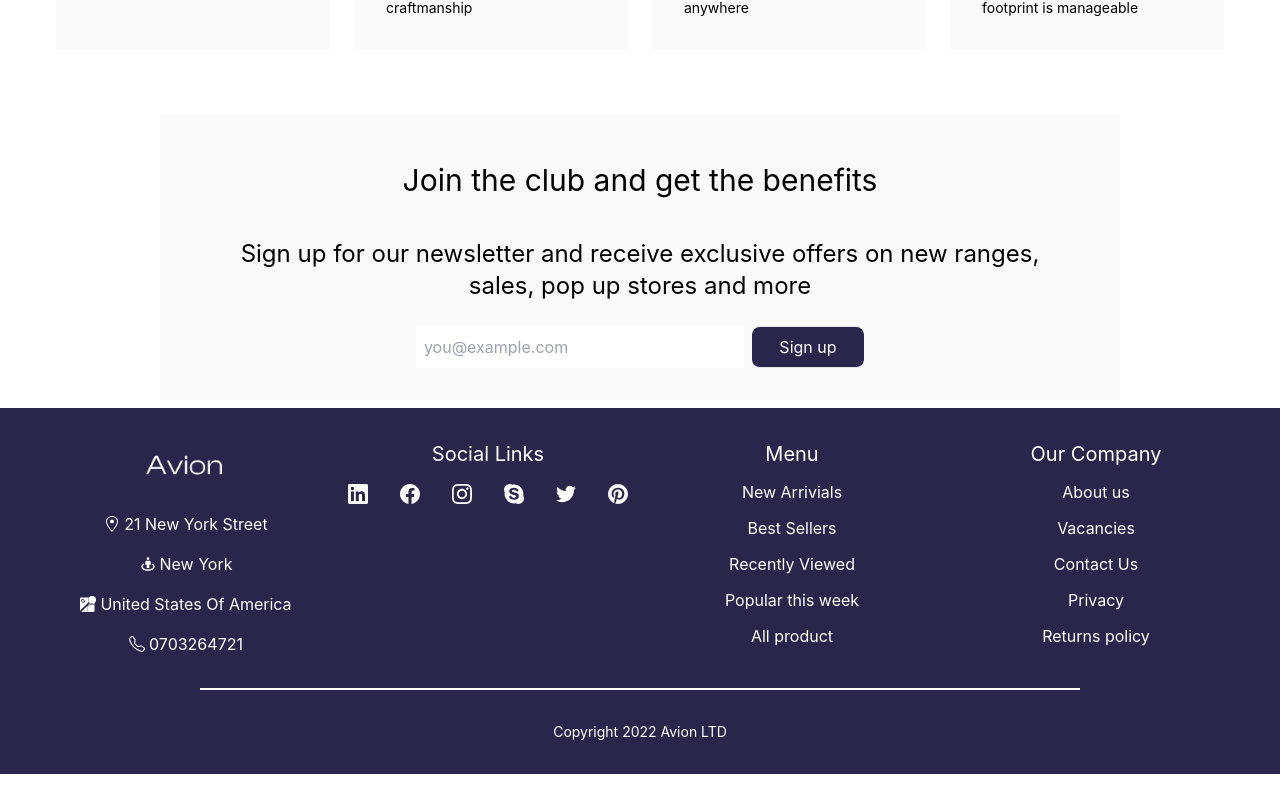
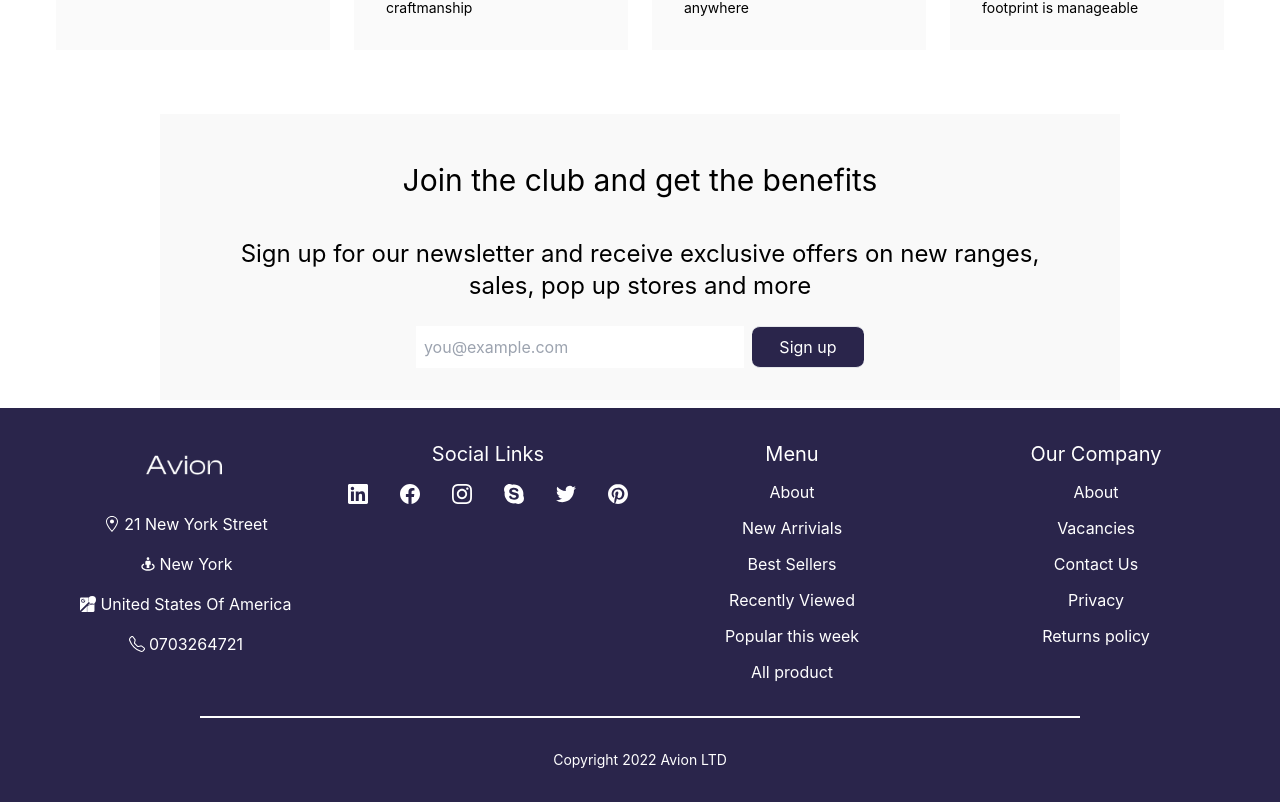
Before and after one commit to Huynhkimphat/Naver_Capstone_Project, a Next.js app: page /about in a window 1280 px wide. Shown: the part 1206-2008 px from the top of the page. Before the commit the page ends 1980 px from the top, so only its background shows below. Built offline with nearby package versions, Linux system fonts and the light colour scheme; no server answers; the database is empty.

Commit message:
Layout/check (#140)
* Update out of stock

* Update check 1st

```diff
--- a/components/Checkout/Cart/CartContent.js
+++ b/components/Checkout/Cart/CartContent.js
@@ -32,7 +32,7 @@ export default function CartContent({ cart, orderNo }) {
   const adjustProduct = (data, type) => {
     if(orderNo)return;
     if (
-      (type === "minus" && data.amount === 0) ||
+      (type === "minus" && data.amount === 1) ||
       (type === "plus" && data.amount === Number(data.quantity))
     ) {
       return;
@@ -85,7 +85,7 @@ export default function CartContent({ cart, orderNo }) {
             </span>
             <div className={styles.contentQuantityAmount}>
               <HiMinus
-                className={orderNo ? styles.disabled : ""}
+                className={orderNo ? styles.disabled : "cursor-pointer select-none"}
                 onClick={() => {
                   adjustProduct(data, "minus");
                 }}
@@ -97,7 +97,7 @@ export default function CartContent({ cart, orderNo }) {
                 value={data.amount}
               />
               <HiPlus
-                className={orderNo ? styles.disabled : ""}
+                className={orderNo ? styles.disabled : "cursor-pointer select-none"}
                 onClick={() => {
                   adjustProduct(data, "plus");
                 }}
@@ -118,8 +118,7 @@ export default function CartContent({ cart, orderNo }) {
             {new Intl.NumberFormat("vi-VN", {
               style: "currency",
               currency: "VND",
-            }).format(data.total)}
-            VND
+            }).format(data.total)} (VND)
           </span>
         </div>
       ))}
--- a/components/Checkout/Summary/Summary.js
+++ b/components/Checkout/Summary/Summary.js
@@ -4,13 +4,14 @@ import orderService from "../../../services/api/admin/orderService";
 import cartService from "../../../services/api/cartService";
 import { confirmDialog } from "primereact/confirmdialog"; // To use confirmDialog method
 import { setCart } from "../../../redux/actions/cartAction";
+import { motion } from 'framer-motion'
 const styles = {
   wrapper: " w-full px-8 py-10",
   title: "font-semibold text-2xl border-b pb-8",
   summaryBorder: "mt-8",
   summaryDetail: "flex font-semibold justify-between py-6 text-sm uppercase",
   checkoutBtn:
-    "bg-indigo-500 font-semibold hover:bg-indigo-600 py-3 text-sm text-white uppercase w-full",
+    "bg-indigo-500 font-semibold hover:bg-indigo-600 py-3 text-sm text-white uppercase w-full rounded-2xl",
 };
 
 export default function Summary({ orderNo }) {
@@ -61,9 +62,9 @@ export default function Summary({ orderNo }) {
           </span>
         </div>
         {orderNo || (
-          <button className={styles.checkoutBtn} onClick={confirm}>
-            Checkout
-          </button>
+            <button className={styles.checkoutBtn} onClick={confirm}>
+              Checkout
+            </button>
         )}
       </div>
     </div>
--- a/components/Footer/Footer.js
+++ b/components/Footer/Footer.js
@@ -27,11 +27,10 @@ const Footer = () => {
     { id: 6, name: "Cutlery" },
   ];
   const ourCompanyList = [
-    { id: 1, name: "About us" },
-    { id: 2, name: "Vacancies" },
-    { id: 3, name: "Contact Us" },
-    { id: 4, name: "Privacy" },
-    { id: 5, name: "Returns policy" },
+    { id: 1, name: "Vacancies" },
+    { id: 2, name: "Contact Us" },
+    { id: 3, name: "Privacy" },
+    { id: 4, name: "Returns policy" },
   ];
 
   return (
--- a/components/Footer/FooterList/FooterList.js
+++ b/components/Footer/FooterList/FooterList.js
@@ -1,3 +1,5 @@
+import { useRouter } from "next/router";
+
 const styles = {
   content:
     "text-white flex flex-col gap-y-3 lg:w-1/4 md:w-1/2 w-full flex items-center",
@@ -6,6 +8,7 @@ const styles = {
 };
 
 const FooterList = (props) => {
+  const router = useRouter();
   const footerList = props.footerList;
   const footerItemRendering = footerList?.map((item) => (
     <div key={item.id} className={styles.footerItem}>
@@ -15,6 +18,9 @@ const FooterList = (props) => {
   return (
     <div className={styles.content}>
       <div className={styles.title}>{props.title}</div>
+      <div className={styles.footerItem} onClick={() => router.push("https://portfolio-hkp.vercel.app/about-us")}>
+        About
+      </div>
       {footerItemRendering}
     </div>
   );
--- a/components/Header/Header.js
+++ b/components/Header/Header.js
@@ -40,7 +40,7 @@ const styles = {
   navMobileContainer: `flex text-xl gap-5 `,
   userImage: "rounded-full",
   cartIconContainer: "flex",
-  numberProduct: "text-[10px] pb-4 text-bold",
+  numberProduct: "text-[16px] pb-4 text-extrabold",
 };
 
 const Header = () => {
@@ -143,7 +143,6 @@ const Header = () => {
             <Link href="/checkout">
               <div className={styles.cartIconContainer}>
                 <div className={styles.cartIcon}>
-
                   <AiOutlineShoppingCart />
                 </div>
                 <div className={styles.numberProduct}>{userEmail ? cart?.productListDetail?.length : ""}</div>
--- a/components/ProductDetail/ProductDetail.js
+++ b/components/ProductDetail/ProductDetail.js
@@ -36,7 +36,7 @@ const styles = {
 const ProductDetail = ({ product }) => {
   const router = useRouter();
   const dispatch = useDispatch();
-  const [valueInput, setValueInput] = useState(0);
+  const [valueInput, setValueInput] = useState(1);
   const cart = useSelector(state => AppSelector.getCart(state))
   const [isAdd, setIsAdd] = useState(false);
 
@@ -138,7 +138,7 @@ const ProductDetail = ({ product }) => {
                 <HiMinus
                   className={styles.btnMinus}
                   onClick={() =>
-                    valueInput !== 0 && setValueInput(Number(valueInput) - 1)
+                    valueInput !== 1 && setValueInput(Number(valueInput) - 1)
                   }
                 />
               </motion.div>
@@ -148,15 +148,15 @@ const ProductDetail = ({ product }) => {
                 value={valueInput}
                 onChange={(e) =>
                   setValueInput(
-                    Number(e.target.value) <= Number(0)
-                      ? Number(0)
+                    Number(e.target.value) <= Number(1)
+                      ? Number(1)
                       : Number(e.target.value) >= Number(product[0].quantity)
                         ? Number(product[0].quantity)
                         : Number(e.target.value)
                   )
                 }
                 max={product[0].quantity}
-                min={0}
+                min={1}
               />
               <motion.div
                 whileHover={{ scale: 1.3 }}
--- a/components/ProductList/ProductList.js
+++ b/components/ProductList/ProductList.js
@@ -14,7 +14,7 @@ const styles = {
   container: "grid md:grid-cols-4 grid-cols-2 gap-x-6 gap-y-8",
   item: "flex flex-col items-center shadow-xl rounded-lg text-center py-8 cursor-pointer",
   img: "hover:cursor-pointer",
-  name: "mt-6 mb-2 text-lg md:text-sm lg:text-xl hover:cursor-pointer",
+  name: "mt-6 mb-2 text-lg md:text-sm lg:text-xl hover:cursor-pointer z-10",
   price: "text-lg md:text-sm lg:text-lg hover:cursor-pointer",
   btnContainer: "text-center",
   btnViewCollection:
@@ -95,7 +95,7 @@ const ProductList = ({
         cateList.sort((a, b) => (Number(a.createdOn) > Number(b.createdOn) ? 1 : -1))
       );
     }
-   console.log(dateDescSort);
+    console.log(dateDescSort);
     if (dateDescSort == 1) {
       const cateList = [...productListByName];
       setProductListByName(
@@ -134,10 +134,11 @@ const ProductList = ({
         ) : (
           productListUIUpdate?.map((item) => (
             <motion.div
-              whileTap={{ scale: 0.9 }}
-              whileHover={{ scale: 1.1 }}
+              whileTap={{ scale: 1 }}
+              whileHover={{ scale: 1.05 }}
               transition={{ type: "spring", stiffness: 400, damping: 10 }}
               key={item.id}
+              onClick={() => router.push(`/product/${item.id}`)}
               className={styles.item}>
               <Image
                 src={item?.images[0]}
```
